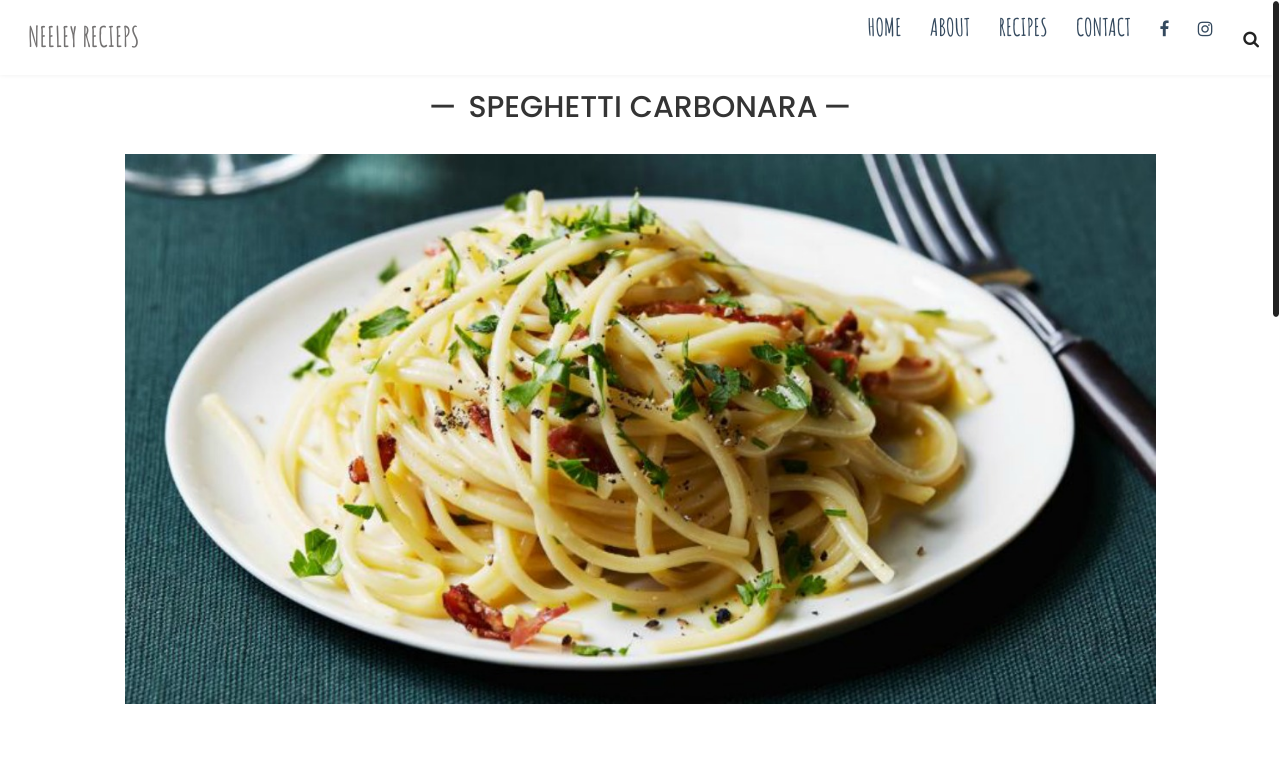
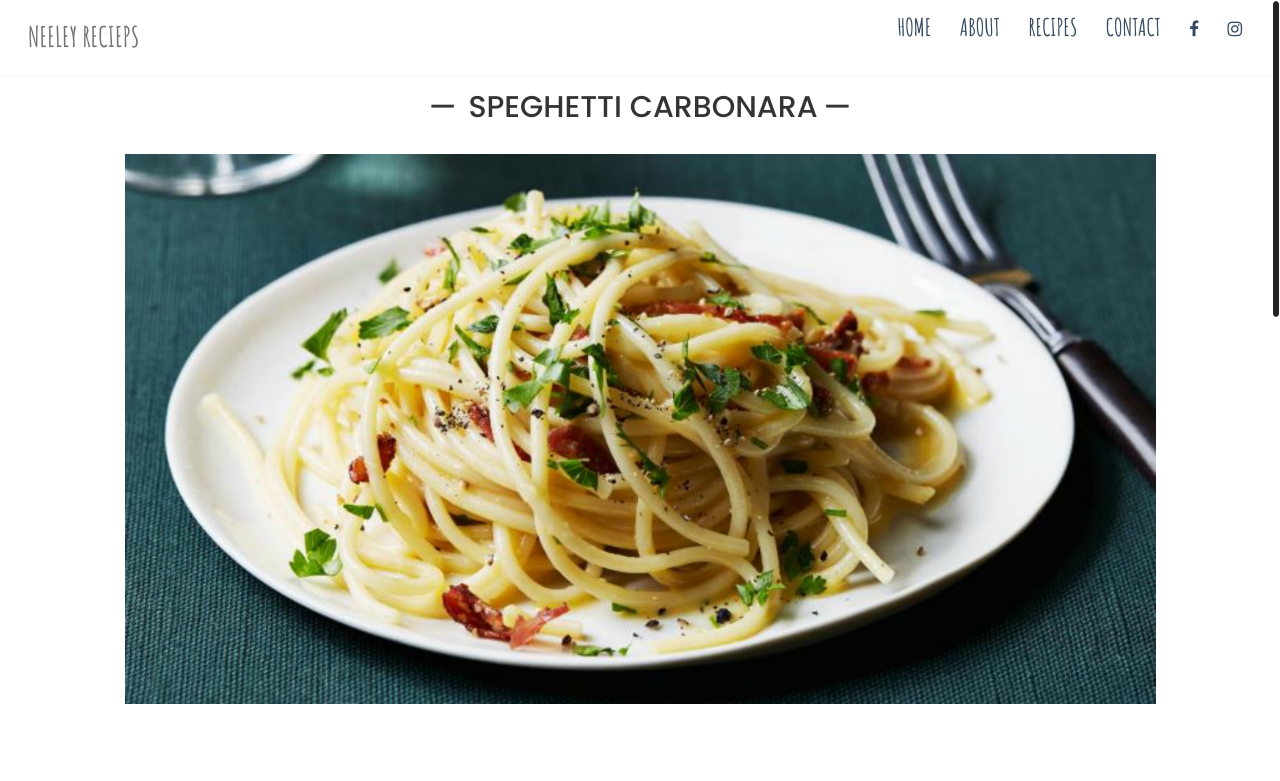
Before and after one commit to elliebean1/elliebean1.github.io, a plain HTML site: page mrecipes6.html in a window 1280 px wide. Shown: the top 781 px of the page. Drawn offline with nearby package versions, Linux system fonts and the light colour scheme; some packages are replaced by stand-ins of ours; files whose address does not match are found by name; a web font is replaced by a local one.

Commit message:
Add files via upload

```diff
--- a/mrecipes6.html
+++ b/mrecipes6.html
@@ -107,7 +107,7 @@
         </nav>
         <a href="#nav" class="menu-trigger"><i class="fa fa-bars"></i></a>
 
-        <a href="#topsearch" class="search-trigger"><i class="fa fa-search"></i></a>
+        <!--<a href="#topsearch" class="search-trigger"><i class="fa fa-search"></i></a>-->
 
     </div>
 
```
Also changed, not shown: mrecipes7.html (+1 -1 lines), recipes.html (+1 -1 lines), sarecipes1.html (+1 -1 lines), sarecipes2.html (+1 -1 lines), sarecipes3.html (+1 -1 lines).
